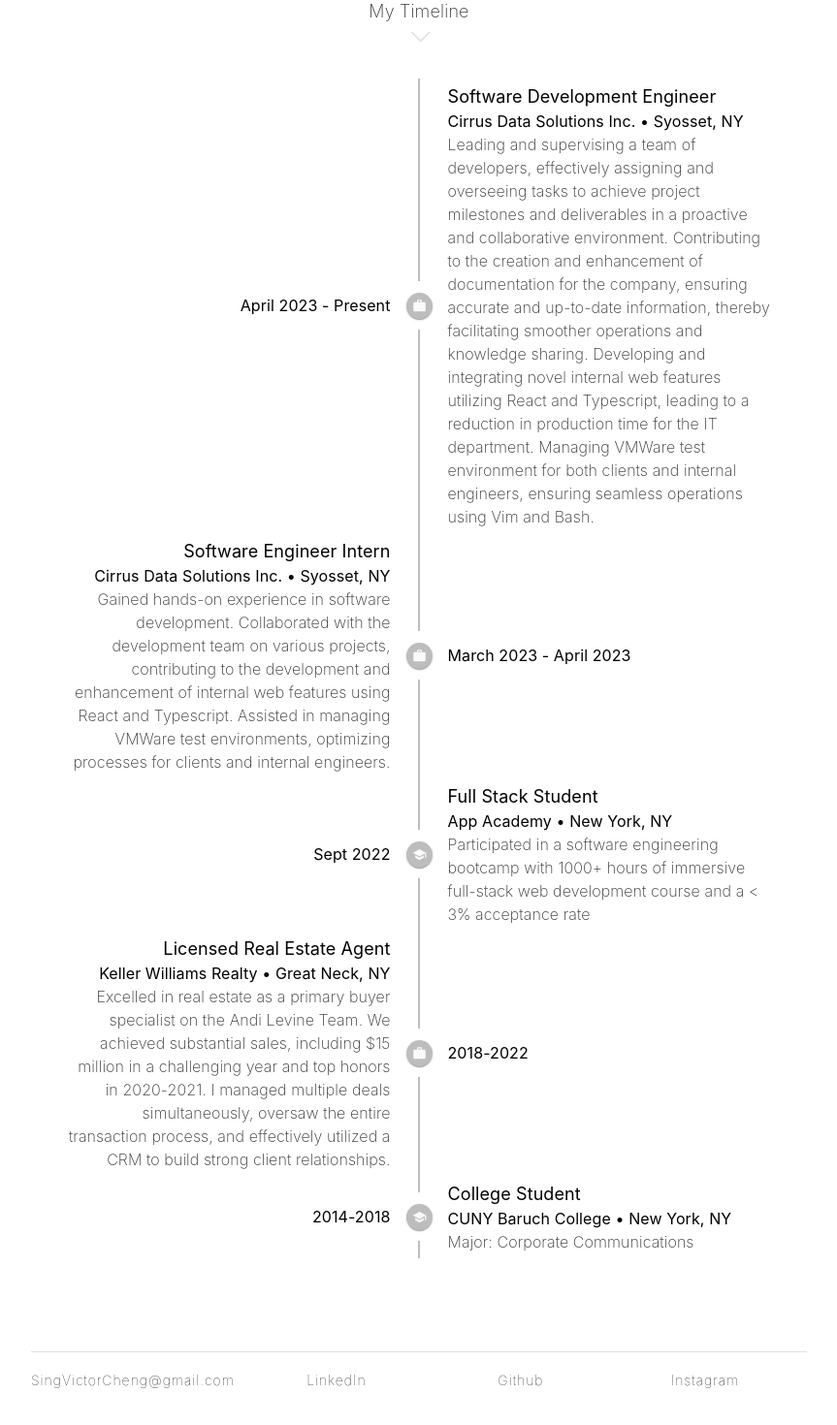
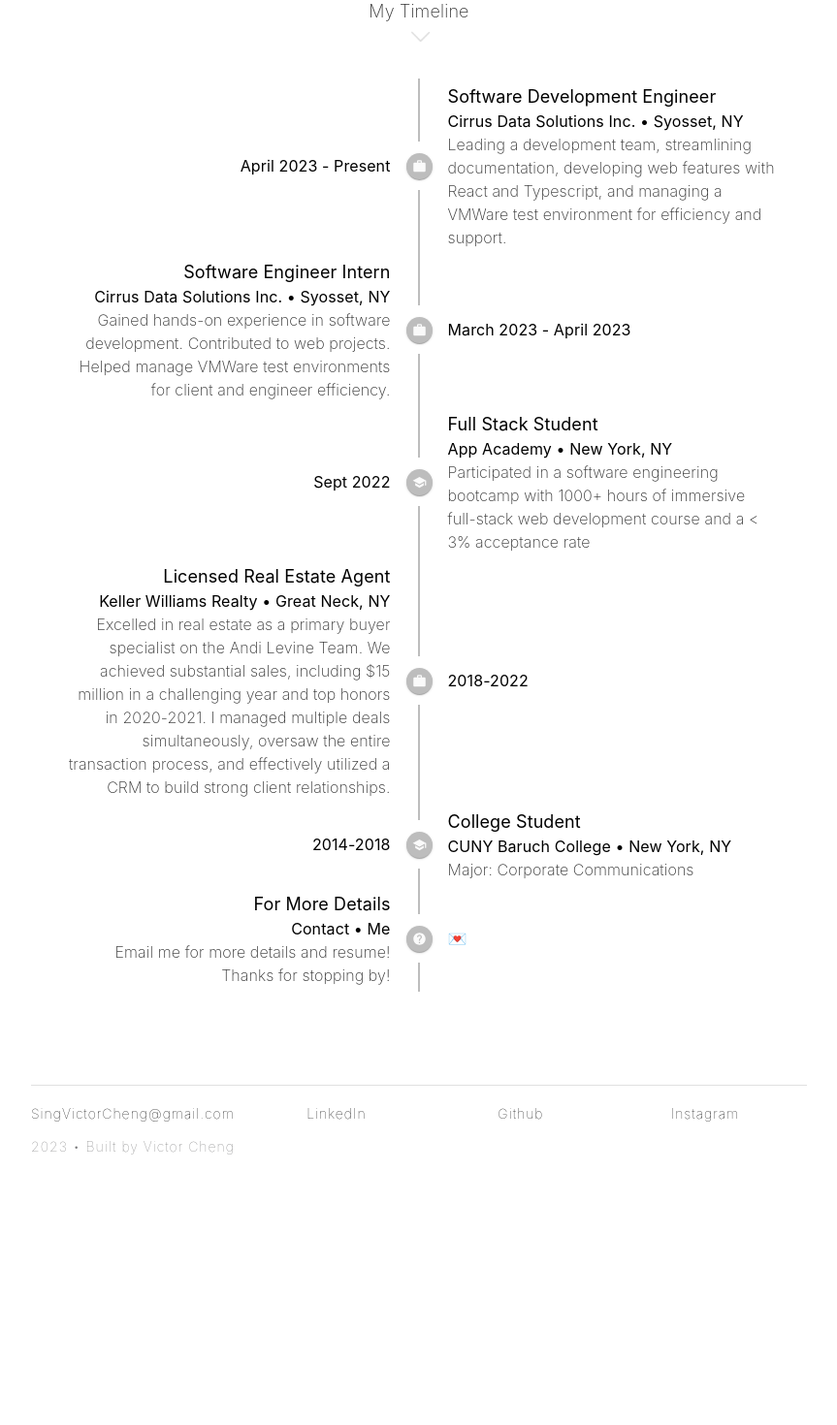
Before and after one commit to vstoic/Portfolio, a React (Create React App) app: page /#/about in a window 1280 px wide. Shown: the part 578-2048 px from the top of the page at 97% size, without its empty margins (208-1071 px from the left). After the commit the page ends 1834 px from the top, so only its background shows below. Built offline with nearby package versions, Linux system fonts and the light colour scheme.

Commit message:
update: resume, footer & timeline

```diff
--- a/src/assets/content/timeline.js
+++ b/src/assets/content/timeline.js
@@ -1,5 +1,6 @@
 import SchoolIcon from '@mui/icons-material/School';
 import WorkIcon from '@mui/icons-material/Work';
+import HelpIcon from '@mui/icons-material/Help';
 
 export const careerTimeline = [
   {
@@ -8,8 +9,7 @@
     title: 'Software Development Engineer',
     company: 'Cirrus Data Solutions Inc.',
     location: 'Syosset, NY',
-    description:
-      'Leading and supervising a team of developers, effectively assigning and overseeing tasks to achieve project milestones and deliverables in a proactive and collaborative environment. Contributing to the creation and enhancement of documentation for the company, ensuring accurate and up-to-date information, thereby facilitating smoother operations and knowledge sharing. Developing and integrating novel internal web features utilizing React and Typescript, leading to a reduction in production time for the IT department. Managing VMWare test environment for both clients and internal engineers, ensuring seamless operations using Vim and Bash.',
+    description: `Leading a development team, streamlining documentation, developing web features with React and Typescript, and managing a VMWare test environment for efficiency and support.`,
   },
   {
     icon: <WorkIcon />,
@@ -17,8 +17,7 @@
     title: 'Software Engineer Intern',
     company: 'Cirrus Data Solutions Inc.',
     location: 'Syosset, NY',
-    description:
-      'Gained hands-on experience in software development. Collaborated with the development team on various projects, contributing to the development and enhancement of internal web features using React and Typescript. Assisted in managing VMWare test environments, optimizing processes for clients and internal engineers.',
+    description: `Gained hands-on experience in software development. Contributed to web projects. Helped manage VMWare test environments for client and engineer efficiency.`,
   },
   {
     icon: <SchoolIcon />,
@@ -46,4 +45,12 @@
     location: 'New York, NY',
     description: 'Major: Corporate Communications',
   },
+  {
+    icon: <HelpIcon />,
+    time: '💌',
+    title: 'For More Details',
+    company: 'Contact',
+    location: 'Me',
+    description: 'Email me for more details and resume! Thanks for stopping by!',
+  },
 ];
--- a/src/components/Footer/Footer.jsx
+++ b/src/components/Footer/Footer.jsx
@@ -1,4 +1,4 @@
-import { Box } from "@mui/material";
+import { Box, Typography } from "@mui/material";
 import { Divider } from "@mui/material";
 import { StyledLink } from "./FooterStyle";
 import { Link as RouterLink } from 'react-router-dom';
@@ -8,7 +8,6 @@
   return (
     <Box
       sx={{
-        //why is this width so weird? it does not adjust to the screen size with 100% so this is hard coded.
         width: '100%',
         maxWidth: { xs: '100%', sm: '100%', md: 'none', lg: 'none' },
         // margin: '0 auto', // Centers the footer horizontally
@@ -63,19 +62,22 @@
           Instagram
         </StyledLink>
       </Box>
-      {/* <Box>
-        <Typography sx={
-          {
+      <Box>
+        <Typography
+          sx={{
             color: '#4d4d4ec3',
-            fontWeight: '200',
+            fontWeight: '100',
             fontSize: '14px',
+            display: { xs: 'none', sm: 'none', md: 'none', lg: 'block'},
             margin: '10px 30px 55px 0',
             fontFamily: `Phi, -apple-system, BlinkMacSystemFont, Segoe UI, Roboto, Oxygen,
               Ubuntu, Cantarell, Fira Sans, Droid Sans, Helvetica Neue, sans-serif`,
             letterSpacing: '1px',
-          }
-        }>2023 • Victor Cheng</Typography>
-      </Box> */}
+          }}
+        >
+          2023 • Built by Victor Cheng
+        </Typography>
+      </Box>
     </Box>
   );
 }
--- a/src/components/Footer/FooterStyle.js
+++ b/src/components/Footer/FooterStyle.js
@@ -5,7 +5,7 @@
 export const StyledLink = styled(Link)`
   && {
     text-align: center;
-    margin: 0px 20px 55px 0;
+    margin: 0px 20px 5px 0;
     color: black;
     font-weight: 100;
     font-size: 14px;
--- a/src/components/Sidebar/MobileSideBar.jsx
+++ b/src/components/Sidebar/MobileSideBar.jsx
@@ -165,13 +165,13 @@
             <Link component={RouterLink} to="/about" className="nav-links">
               About
             </Link>
-            <Link
+            {/* <Link
               href={Sing_Cheng_Resume}
               download="Sing_Cheng_Resume"
               className="nav-links"
             >
               Resume
-            </Link>
+            </Link> */}
             <DragHandleSharpIcon
               onClick={toggleDrawer(anchor, true)}
               sx={{
```
Also changed, not shown: 1 other file (tests, documents, lock files or other folders).
